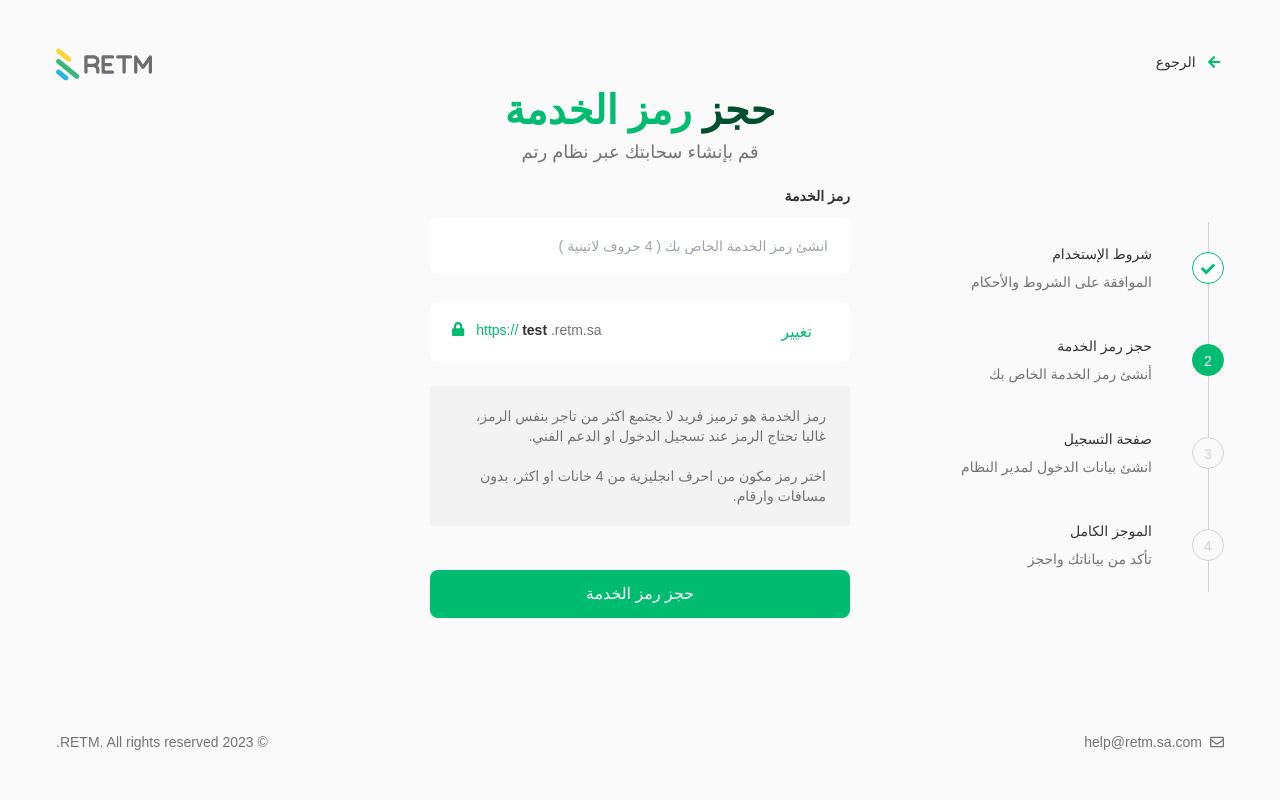
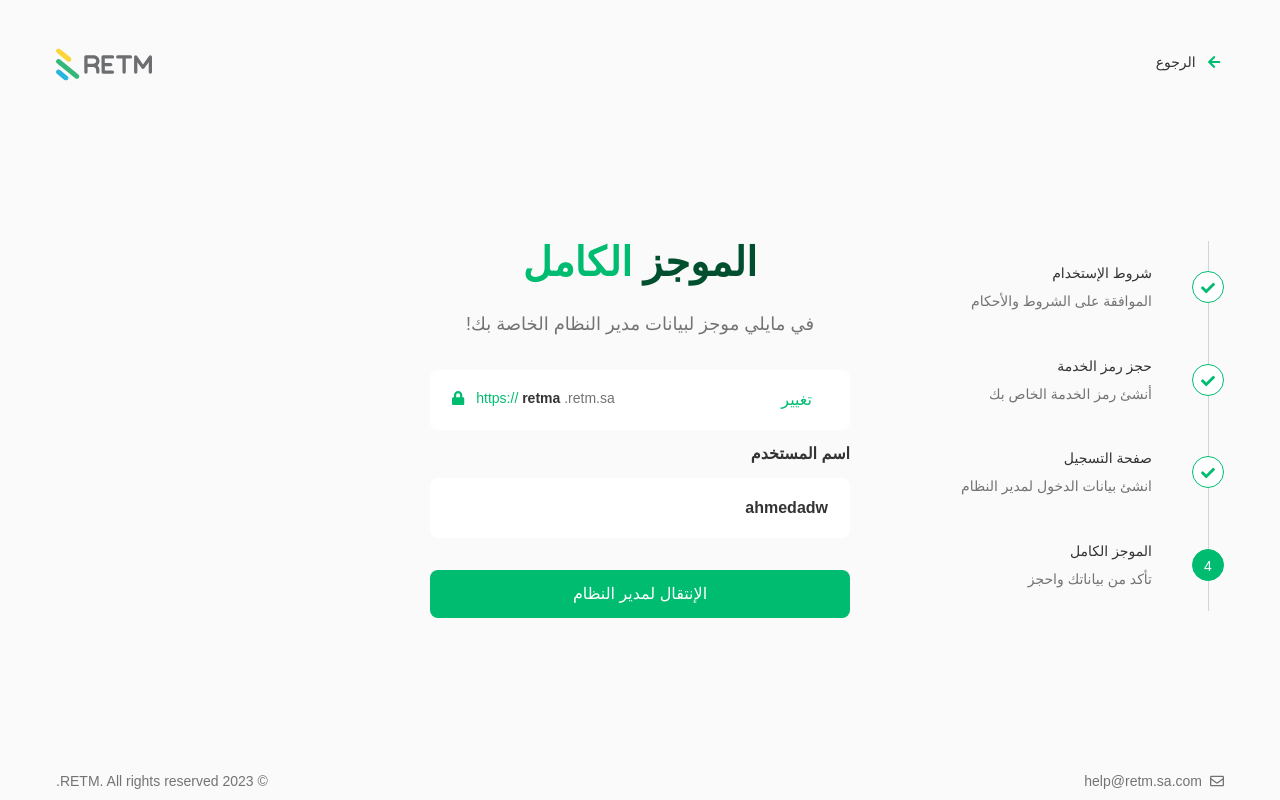
Before and after one commit to devahmedabdo/retm-assessment, an Angular app: page /cloud in a window 1280 px wide. Built offline with nearby package versions, Linux system fonts and the light colour scheme; a web font is replaced by a local one.

Commit message:
finish form section

```diff
--- a/src/app/views/cloud/cloud.component.html
+++ b/src/app/views/cloud/cloud.component.html
@@ -13,7 +13,7 @@
       </div>
     </div>
     <div class="form-section relative">
-      <div class="form-steps absolute h-[370px] flex flex-col justify-around top-1/2 -translate-y-1/2">
+      <div class="form-steps absolute min-h-[370px] flex flex-col justify-around top-1/2 -translate-y-1/2">
         <div *ngFor="let step of steps" [ngClass]="{active:formStep == step.number,done:formStep > step.number}">
           <div class="step-number">
             <span>{{step.number}}</span>
@@ -25,7 +25,7 @@
           </div>
         </div>
       </div>
-      <form [formGroup]="cloudForm" class="max-w-[420px] h-full mx-auto overflow-hidden relative">
+      <form [formGroup]="cloudForm" class="flex items-center max-w-[420px] min-h-full mx-auto overflow-hidden relative">
         <div [ngClass]="{hide:formStep != 1}" class="bg-white p-6 rounded-xl">
           <div class="two-word" style="font-size: 24px;">
             الشروط
@@ -81,21 +81,26 @@
           <div class="formInput">
             <label for="service-code">رمز الخدمة</label>
             <div>
-              <input #serviceCode formControlName="serviceCode" (change)="checkForServicesCode(serviceCode.value)"
-                id="service-code" type="text" placeholder="انشئ رمز الخدمة الخاص بك ( 4 حروف لاتينية )">
+              <input pattern="[a-z]{4}" #serviceCode formControlName="serviceCode"
+                (change)="checkForServicesCode(serviceCode.value)" id="service-code" type="text"
+                placeholder="انشئ رمز الخدمة الخاص بك ( 4 حروف لاتينية )">
             </div>
             <p>
               <span *ngIf="avilableCode">*رمز الخدمه هذا موجود بالفعل</span>
-              <span *ngIf="cloudForm.controls.serviceCode.invalid && cloudForm.controls.serviceCode.touched">*هذا الحقل
+              <span
+                *ngIf="cloudForm.controls.serviceCode.errors?.['pattern'] && cloudForm.controls.serviceCode.touched">*
+                يجب ان يحتوى الحقل على 4 احرف لاتينيه</span>
+              <span
+                *ngIf="cloudForm.controls.serviceCode.errors?.['required'] && cloudForm.controls.serviceCode.touched">*هذا
+                الحقل
                 مطلوب</span>
             </p>
           </div>
 
           <div class="form-div">
             <div>
-              <button>تغيير</button>
-              <div>
-                <span><span>https://</span><span> test</span><span>
+              <div class="mr-auto">
+                <span><span>https://</span><span> {{cloudForm.controls.serviceCode.value || 'test'}}</span><span>
                     .retm.sa</span></span> <fa-icon [icon]="lock"></fa-icon>
               </div>
             </div>
@@ -110,55 +115,124 @@
             </p>
           </div>
           <div>
-            <button class="form-button" [disabled]="cloudForm.controls.serviceCode.invalid || avilableCode "
+            <button class="form-button" [disabled]="cloudForm.controls.serviceCode.invalid || !avilableCode "
               (click)="incrementStep()">
               حجز رمز الخدمة </button>
           </div>
         </div>
         <div [ngClass]="{hide:formStep != 3}">
           <div class="two-word">
-            حجز
-            <span>رمز الخدمة</span>
+            صفحة
+            <span>التسجيل</span>
           </div>
           <div>
-            <p class="description">قم بإنشاء سحابتك عبر نظام رتم
-            </p>
-          </div>
-          <div class="formInput">
-            <label for="service-code">رمز الخدمة</label>
-            <div>
-              <input #serviceCode formControlName="serviceCode" (change)="checkForServicesCode(serviceCode.value)"
-                id="service-code" type="text" placeholder="انشئ رمز الخدمة الخاص بك ( 4 حروف لاتينية )">
-            </div>
-            <p>
-              <span *ngIf="avilableCode">*رمز الخدمه هذا موجود بالفعل</span>
-              <span *ngIf="cloudForm.controls.serviceCode.invalid && cloudForm.controls.serviceCode.touched">*هذا الحقل
-                مطلوب</span>
+            <p class="description">أنشئ بيانات الدخول لمدير النظام, لتتمكن منالدخول وإدارة حسابك في اي وقت!
             </p>
           </div>
 
-          <div class="form-div">
+          <div class="form-div mt-3">
             <div>
-              <button>تغيير</button>
+              <button (click)="decrementStep()">تغيير</button>
               <div>
-                <span><span>https://</span><span> test</span><span>
+                <span><span>https://</span><span>{{cloudForm.controls.serviceCode.value}}</span><span>
                     .retm.sa</span></span> <fa-icon [icon]="lock"></fa-icon>
               </div>
             </div>
           </div>
-          <div class="py-5 px-6 font-light mt-3 mb-6 bg-vLightGrayColor bg-opacity-20 text-lightGrayColor">
+
+          <div class="formInput">
+            <label for="user-name">اسم المستخدم</label>
+            <div>
+              <input formControlName="userName" id="user-name" type="text"
+                placeholder="إسم المستخدم الذي سيظهر في حسابك">
+            </div>
             <p>
-              رمز الخدمة هو ترميز فريد لا يجتمع اكثر من تاجر بنفس الرمز، غالبا تحتاج الرمز عند تسجيل الدخول او الدعم
-              الفني.
-              <br>
-              <br>
-              اختر رمز مكون من احرف انجليزية من 4 خانات او اكثر، بدون مسافات وارقام.
+              <span *ngIf="cloudForm.controls.userName.errors?.['required']&& cloudForm.controls.userName.touched">*هذا
+                الحقل
+                مطلوب</span>
+              <span *ngIf="cloudForm.controls.userName.errors?.['pattern'] && cloudForm.controls.userName.touched">*يجب
+                ان يحتوى الاسم على احرف لاتينية فقط</span>
             </p>
           </div>
+          <div class="formInput">
+            <label for="user-pass">الرقم السري</label>
+            <div>
+              <input formControlName="password" #password id="user-pass" type="password"
+                placeholder="الرقم السري الخاص بالدخول للحساب">
+              <fa-icon *ngIf="password.type == 'password'" [icon]="eay" (click)="password.type = 'text'"></fa-icon>
+              <fa-icon *ngIf="password.type == 'text'" [icon]="eayslash" (click)="password.type = 'password'"></fa-icon>
+            </div>
+            <p>
+              <span *ngIf="cloudForm.controls.password.errors?.['required']&& cloudForm.controls.password.touched">*هذا
+                الحقل
+                مطلوب</span>
+              <span
+                *ngIf="cloudForm.controls.password.errors?.['minlength'] && cloudForm.controls.password.touched">*يجب ان
+                لا تقل كلمة المرور عن {{cloudForm.controls.password.errors?.['minlength']?.['requiredLength']}}
+                احرف</span>
+            </p>
+          </div>
+          <div class="formInput">
+            <label for="pass-confirm">تأكيد الرقم السري</label>
+            <div>
+              <input formControlName="passwordConfirmation" #passwordConfirmation id="pass-confirm" type="password"
+                placeholder="أعد كتابة الرقم السري">
+              <fa-icon *ngIf="passwordConfirmation.type == 'password'" [icon]="eay"
+                (click)="passwordConfirmation.type = 'text'"></fa-icon>
+              <fa-icon *ngIf="passwordConfirmation.type == 'text'" [icon]="eayslash"
+                (click)="passwordConfirmation.type = 'password'"></fa-icon>
+            </div>
+            <p>
+              <span
+                *ngIf="passwordConfirmation.value != password.value && cloudForm.controls.passwordConfirmation.touched  ">
+                كلمة المرور غير متاطبقة
+              </span>
+            </p>
+          </div>
+
           <div>
-            <button class="form-button" [disabled]="cloudForm.controls.serviceCode.invalid || avilableCode "
+            <button class="form-button" style="margin-top: 0;"
+              [disabled]="cloudForm.controls.password.invalid || passwordConfirmation.value != password.value ||  cloudForm.controls.userName.invalid"
               (click)="incrementStep()">
               حجز رمز الخدمة </button>
+          </div>
+          <div class="pt-3 ">
+            يُعد النقر على زر اتمام عملية التسجيل موافقة منك على شروط الاستخدام وسياسة الخصوصية
+          </div>
+        </div>
+        <div [ngClass]="{hide:formStep != 4}">
+          <div class="two-word">
+            الموجز
+            <span>الكامل</span>
+          </div>
+          <div>
+            <p class="description py-5">في مايلي موجز لبيانات مدير النظام الخاصة بك!
+            </p>
+          </div>
+
+          <div class="form-div mt-3">
+            <div>
+              <button (click)="formStep = 2">تغيير</button>
+              <div>
+                <span><span>https://</span><span> {{cloudForm.controls.serviceCode.value}}</span><span>
+                    .retm.sa</span></span> <fa-icon [icon]="lock"></fa-icon>
+              </div>
+            </div>
+          </div>
+          <div class="font-bold text-base">
+            <span>اسم المستخدم
+            </span>
+          </div>
+          <div class="form-div mt-3">
+            <div>
+              <div>
+                <span class="text-base font-bold text-darkGrayColor"> {{cloudForm.controls.userName.value}}</span>
+              </div>
+            </div>
+          </div>
+          <div>
+            <button class="form-button">
+              الإنتقال لمدير النظام</button>
           </div>
         </div>
       </form>
--- a/src/app/views/cloud/cloud.component.scss
+++ b/src/app/views/cloud/cloud.component.scss
@@ -1,5 +1,5 @@
 .form-section {
-  min-height: calc(100vh - 150px);
+  min-height: calc(100vh - 110px);
   .form-steps {
     > div {
       @apply flex gap-10 items-center;
--- a/src/app/views/cloud/cloud.component.ts
+++ b/src/app/views/cloud/cloud.component.ts
@@ -4,6 +4,8 @@ import { faEnvelope } from '@fortawesome/free-regular-svg-icons';
 import {
   faArrowLeft,
   faCheck,
+  faEye,
+  faEyeSlash,
   faLock,
 } from '@fortawesome/free-solid-svg-icons';
 import { ApiService } from 'src/app/services/api.service';
@@ -18,6 +20,8 @@ export class CloudComponent implements OnInit {
   emailIcon = faEnvelope;
   check = faCheck;
   lock = faLock;
+  eay = faEye;
+  eayslash = faEyeSlash;
   //
   year: number = new Date().getFullYear();
   //
@@ -45,12 +49,20 @@ export class CloudComponent implements OnInit {
   ];
   //
 
-  formStep: number = 2;
-  agreement!: boolean;
+  formStep: number = 4;
 
   cloudForm = this.fb.group({
     agreement: ['', [Validators.required, Validators.requiredTrue]],
-    serviceCode: ['', [Validators.required]],
+    serviceCode: [
+      'retma',
+      [Validators.required, Validators.pattern('[a-z]{4}')],
+    ],
+    userName: [
+      'ahmedadw',
+      [Validators.required, Validators.pattern('[a-zِA-z]+')],
+    ],
+    password: ['', [Validators.required, Validators.minLength(6)]],
+    passwordConfirmation: ['', [Validators.required]],
   });
   incrementStep() {
     this.formStep += 1;
@@ -60,6 +72,9 @@ export class CloudComponent implements OnInit {
   }
   avilableCode!: boolean;
   checkForServicesCode(code: string) {
+    console.log(code);
+    console.log(this.cloudForm);
+
     this.api.checkCode(code).subscribe({
       next: (res: any) => (this.avilableCode = res.avilable),
       error: (err: any) => console.log(err),
--- a/src/styles.scss
+++ b/src/styles.scss
@@ -74,14 +74,17 @@
     @apply md:text-lg font-light max-w-[18rem] xs:max-w-md text-lightGrayColor text-center;
   }
   .formInput {
-    @apply pt-5 pb-1;
+    @apply pb-1;
     label {
       @apply font-bold text-sm text-darkGrayColor;
     }
     > div {
-      @apply pt-3 pb-1;
+      @apply pt-3 pb-1 relative;
       input {
         @apply bg-white w-full py-[18px] px-[22px] rounded-lg;
+      }
+      fa-icon {
+        @apply absolute left-5 top-1/2 -translate-y-1/2 text-xl cursor-pointer;
       }
     }
     p {
```
